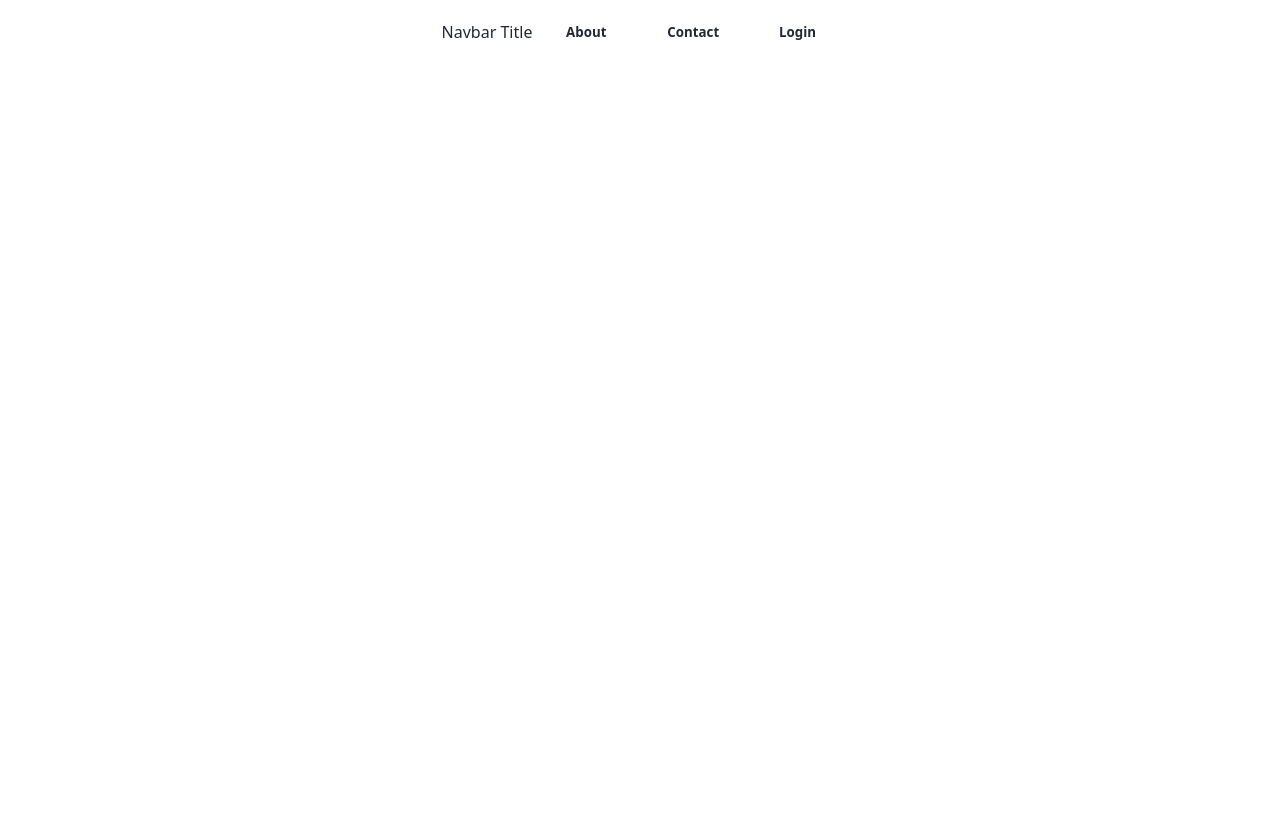
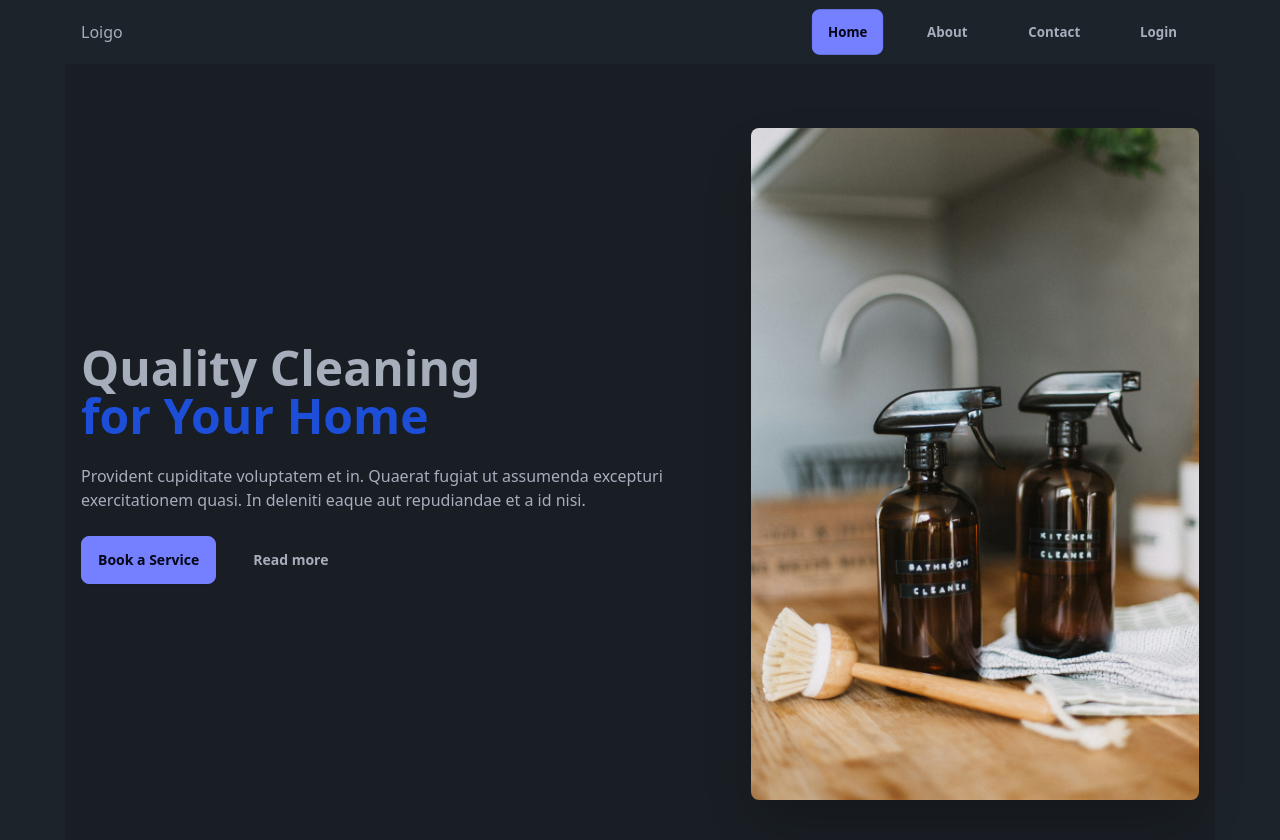
Before and after one commit to AK-Rasel/Clean-co-practice, a React (Vite) app: page / in a window 1280 px wide. Shown: the top 840 px of the page. Before the commit the page ends 800 px from the top, so only its background shows below. Built offline with nearby package versions, Linux system fonts and the light colour scheme.

Commit message:
Home desigen nave and new Hero Section Add

```diff
--- /dev/null
+++ b/src/Components/Hero.jsx
@@ -0,0 +1,27 @@
+import HeroImage from "../assets/HeroImage.jpg";
+const Hero = () => {
+  return (
+    <div className="hero min-h-screen bg-base-200">
+      <div className="hero-content m flex-col lg:flex-row-reverse">
+        <img src={HeroImage} className="max-w-md rounded-lg shadow-2xl" />
+        <div>
+          <h1 className="text-5xl font-bold">
+            Quality Cleaning <br />
+            <span className="text-blue-700">for Your Home</span>
+          </h1>
+          <p className="py-6">
+            Provident cupiditate voluptatem et in. Quaerat fugiat ut assumenda
+            excepturi exercitationem quasi. In deleniti eaque aut repudiandae et
+            a id nisi.
+          </p>
+          <div className="space-x-5">
+            <button className="btn btn-primary">Book a Service</button>
+            <button className="btn btn-ghost">Read more</button>
+          </div>
+        </div>
+      </div>
+    </div>
+  );
+};
+
+export default Hero;
--- /dev/null
+++ b/src/Components/ShearComponents/Container.jsx
@@ -0,0 +1,11 @@
+import Propstypes from "prop-types";
+const Container = ({ children }) => {
+  return (
+    <div className="max-w-[1200px] w-full mx-auto px-[25px]">{children}</div>
+  );
+};
+// prop-Types
+Container.propTypes = {
+  children: Propstypes.node,
+};
+export default Container;
--- /dev/null
+++ b/src/Components/ShearComponents/NavLinks.jsx
@@ -0,0 +1,77 @@
+import { Link, NavLink } from "react-router-dom";
+import Container from "./Container";
+
+const NavLinks = () => {
+  return (
+    <div className="w-full navbar ">
+      <Container>
+        <div className="flex-none lg:hidden">
+          <label
+            htmlFor="my-drawer-3"
+            aria-label="open sidebar"
+            className="btn btn-square btn-ghost"
+          >
+            <svg
+              xmlns="http://www.w3.org/2000/svg"
+              fill="none"
+              viewBox="0 0 24 24"
+              className="inline-block w-6 h-6 stroke-current"
+            >
+              <path
+                strokeLinecap="round"
+                strokeLinejoin="round"
+                strokeWidth="2"
+                d="M4 6h16M4 12h16M4 18h16"
+              ></path>
+            </svg>
+          </label>
+        </div>
+        <Link to="/" className="flex-1 px-2 mx-2">
+          Loigo
+        </Link>
+        <div className="flex-none hidden lg:block">
+          <div className="flex gap-6 mr-5">
+            {/* Navbar menu content here */}
+
+            <NavLink
+              to="/"
+              className={({ isActive }) =>
+                isActive ? "btn btn-primary" : "btn btn-ghost"
+              }
+            >
+              Home
+            </NavLink>
+            <NavLink
+              to="/about"
+              className={({ isActive }) =>
+                isActive ? "btn btn-primary" : "btn btn-ghost"
+              }
+            >
+              About
+            </NavLink>
+
+            <NavLink
+              to="/contact"
+              className={({ isActive }) =>
+                isActive ? "btn btn-primary" : "btn btn-ghost"
+              }
+            >
+              Contact
+            </NavLink>
+
+            <NavLink
+              to="/login"
+              className={({ isActive }) =>
+                isActive ? "btn btn-primary" : "btn btn-ghost"
+              }
+            >
+              Login
+            </NavLink>
+          </div>
+        </div>
+      </Container>
+    </div>
+  );
+};
+
+export default NavLinks;
--- a/src/Components/layout/MainLayout.jsx
+++ b/src/Components/layout/MainLayout.jsx
@@ -1,5 +1,6 @@
 import Propstyps from "prop-types";
-import { NavLink } from "react-router-dom";
+
+import NavLinks from "../ShearComponents/NavLinks";
 
 const MainLayout = ({ children }) => {
   return (
@@ -7,66 +8,7 @@ const MainLayout = ({ children }) => {
       <input id="my-drawer-3" type="checkbox" className="drawer-toggle" />
       <div className="drawer-content flex flex-col">
         {/* Navbar */}
-
-        <div className="w-full navbar ">
-          <div className=" max-w-[1480px] mx-auto">
-            <div className="flex-none lg:hidden">
-              <label
-                htmlFor="my-drawer-3"
-                aria-label="open sidebar"
-                className="btn btn-square btn-ghost"
-              >
-                <svg
-                  xmlns="http://www.w3.org/2000/svg"
-                  fill="none"
-                  viewBox="0 0 24 24"
-                  className="inline-block w-6 h-6 stroke-current"
-                >
-                  <path
-                    strokeLinecap="round"
-                    strokeLinejoin="round"
-                    strokeWidth="2"
-                    d="M4 6h16M4 12h16M4 18h16"
-                  ></path>
-                </svg>
-              </label>
-            </div>
-            <div className="flex-1 px-2 mx-2">Navbar Title</div>
-            <div className="flex-none hidden lg:block">
-              <div className="flex gap-6 mr-5">
-                {/* Navbar menu content here */}
-
-                <NavLink
-                  to="/about"
-                  className={({ isActive }) =>
-                    isActive ? "btn btn-primary" : "btn btn-ghost"
-                  }
-                >
-                  About
-                </NavLink>
-
-                <NavLink
-                  to="/contact"
-                  className={({ isActive }) =>
-                    isActive ? "btn btn-primary" : "btn btn-ghost"
-                  }
-                >
-                  Contact
-                </NavLink>
-
-                <NavLink
-                  to="/login"
-                  className={({ isActive }) =>
-                    isActive ? "btn btn-primary" : "btn btn-ghost"
-                  }
-                >
-                  Login
-                </NavLink>
-              </div>
-            </div>
-          </div>
-        </div>
-
+        <NavLinks />
         {/* Page content here */}
         {children}
       </div>
--- /dev/null
+++ b/src/Pages/Home.jsx
@@ -0,0 +1,11 @@
+import Hero from "../Components/Hero";
+import Container from "../Components/ShearComponents/Container";
+const Home = () => {
+  return (
+    <Container>
+      <Hero />
+    </Container>
+  );
+};
+
+export default Home;
--- a/src/routes/index.jsx
+++ b/src/routes/index.jsx
@@ -4,12 +4,17 @@ import About from "../Pages/About";
 import Contact from "../Pages/Contact";
 import Login from "../Pages/Login";
 import Register from "../Pages/Register";
+import Home from "../Pages/Home";
 
 const router = createBrowserRouter([
   {
     path: "/",
     element: <App />,
     children: [
+      {
+        index: true,
+        element: <Home />,
+      },
       {
         path: "about",
         element: <About />,
--- a/tailwind.config.js
+++ b/tailwind.config.js
@@ -6,6 +6,6 @@ export default {
   },
   plugins: [require("daisyui")],
   daisyui: {
-    themes: ["light"],
+    themes: ["dark"],
   },
 };
```
Also changed, not shown: src/assets/HeroImage.jpg (added).
